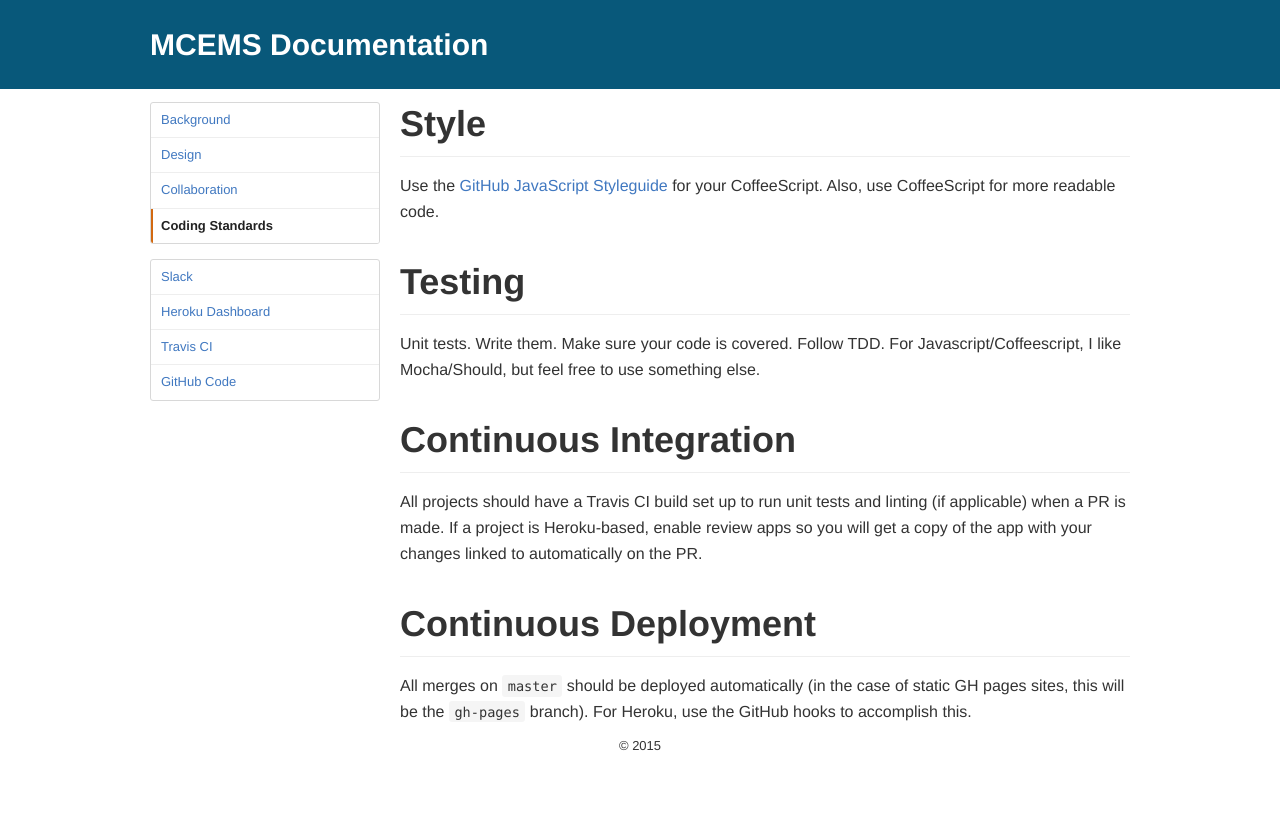
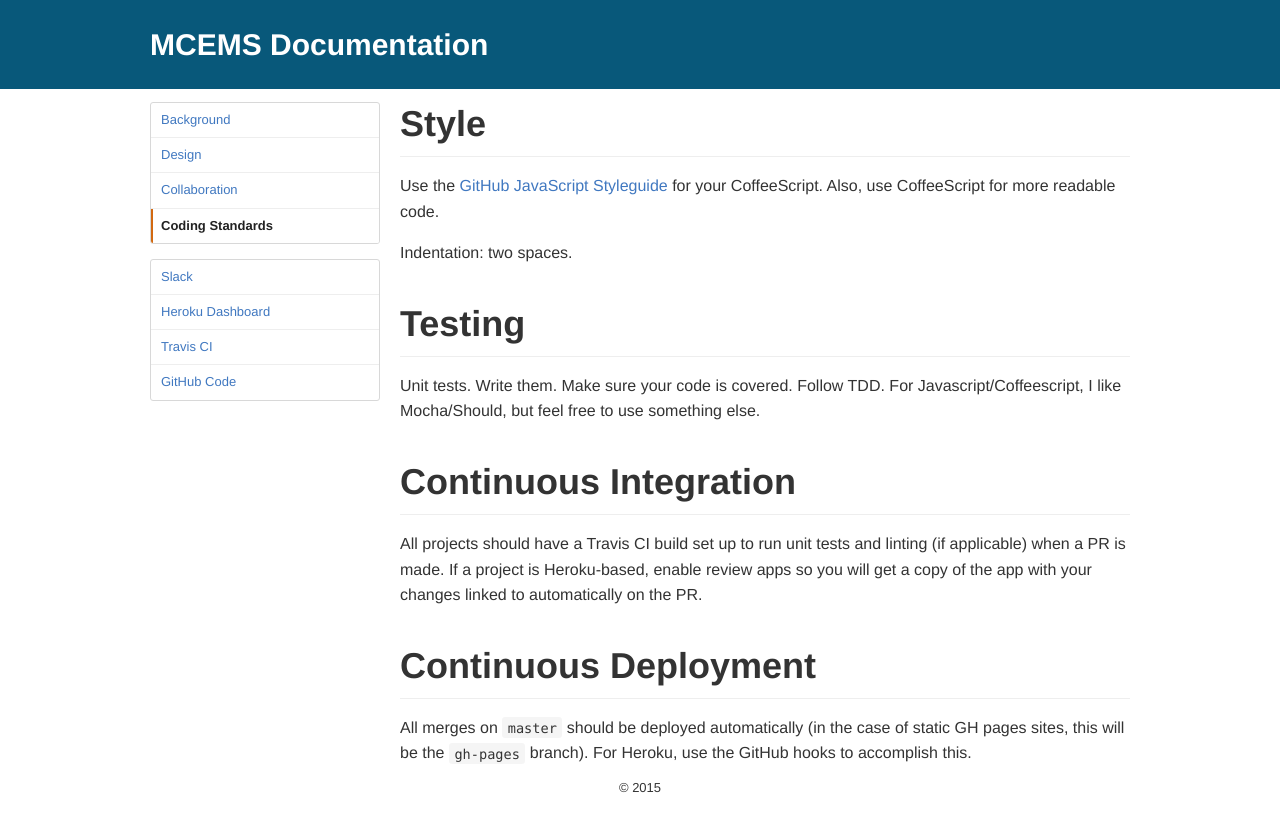
Before and after one commit to MCEMS/mcems.github.io, a Jekyll site: the page built from code.md, in a window 1280 px wide. Shown: the top 832 px of the page. Built offline with Jekyll 4.4.1, drawn with Linux system fonts in a browser that asks for light colours.

Commit message:
Add indentation rules

```diff
--- a/code.md
+++ b/code.md
@@ -6,6 +6,8 @@ Style
 =====
 
 Use the [GitHub JavaScript Styleguide](https://github.com/styleguide/javascript) for your CoffeeScript. Also, use CoffeeScript for more readable code.
+
+Indentation: two spaces.
 
 Testing
 =======
```
